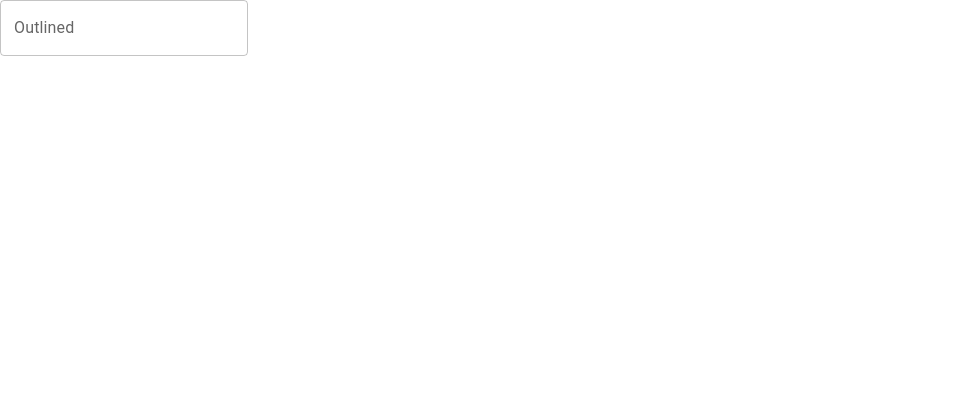
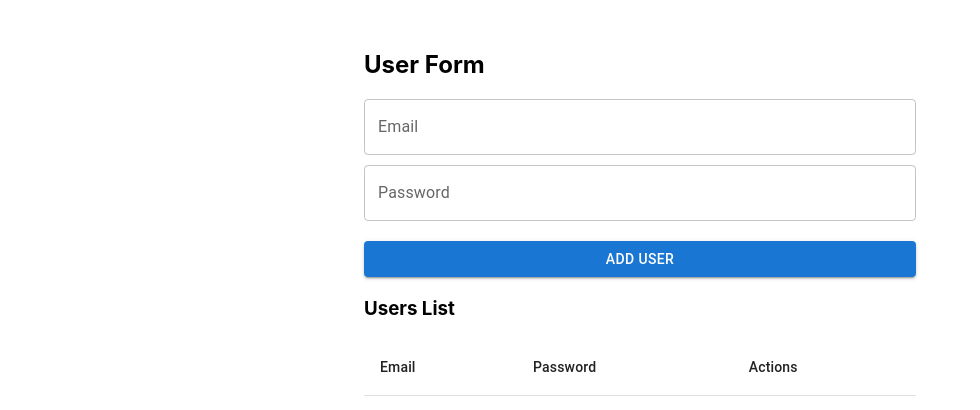
Before and after one commit to kashifharoon10127/CrudApp, a React (Create React App) app: page / in a window 1280 px wide. Shown: the top 410 px of the page, without its empty margins (0-980 px from the left). Built offline with nearby package versions, Linux system fonts and the light colour scheme.

Commit message:
done all

```diff
--- a/package.json
+++ b/package.json
@@ -5,6 +5,7 @@
   "dependencies": {
     "@emotion/react": "^11.13.3",
     "@emotion/styled": "^11.13.0",
+    "@mui/icons-material": "^6.1.7",
     "@mui/material": "^6.1.7",
     "@testing-library/jest-dom": "^5.17.0",
     "@testing-library/react": "^13.4.0",
--- a/src/App.js
+++ b/src/App.js
@@ -1,11 +1,115 @@
-import logo from './logo.svg';
-import './App.css';
-import { Form } from './Components/Form';
+import React, { useState } from "react";
+import {
+  Container,
+  TextField,
+  Button,
+  Table,
+  TableBody,
+  TableCell,
+  TableHead,
+  TableRow,
+  IconButton,
+} from "@mui/material";
+import { Delete, Edit } from "@mui/icons-material";
 
-function App() {
+const App = () => {
+  const [email, setEmail] = useState("");
+  const [password, setPassword] = useState("");
+  const [users, setUsers] = useState([]);
+  const [editIndex, setEditIndex] = useState(-1);
+
+
+  const handleSubmit = (e) => {
+    e.preventDefault();
+    if (editIndex === -1) {
+      // Add new user
+      setUsers([...users, { email, password }]);
+    } else {
+      // Update existing user
+      const updatedUsers = [...users];
+      updatedUsers[editIndex] = { email, password };
+      setUsers(updatedUsers);
+      setEditIndex(-1);
+    }
+    setEmail("");
+    setPassword("");
+  };
+
+  // Edit user
+  const handleEdit = (index) => {
+    setEditIndex(index);
+    setEmail(users[index].email);
+    setPassword(users[index].password);
+  };
+
+  // Delete user
+  const handleDelete = (index) => {
+    const updatedUsers = users.filter((_, i) => i !== index);
+    setUsers(updatedUsers);
+  };
+
   return (
-<Form/>
+    <Container maxWidth="sm" style={{ marginTop: "50px" }}>
+      <h2>User Form</h2>
+      {/* Form */}
+      <form onSubmit={handleSubmit} style={{ marginBottom: "20px" }}>
+        <TextField
+          label="Email"
+          variant="outlined"
+          fullWidth
+          value={email}
+          onChange={(e) => setEmail(e.target.value)}
+          style={{ marginBottom: "10px" }}
+        />
+        <TextField
+          label="Password"
+          type="password"
+          variant="outlined"
+          fullWidth
+          value={password}
+          onChange={(e) => setPassword(e.target.value)}
+          style={{ marginBottom: "10px" }}
+        />
+        <Button
+          type="submit"
+          variant="contained"
+          color="primary"
+          fullWidth
+          style={{ marginTop: "10px" }}
+        >
+          {editIndex === -1 ? "Add User" : "Update User"}
+        </Button>
+      </form>
+
+      {/* Users List */}
+      <h3>Users List</h3>
+      <Table>
+        <TableHead>
+          <TableRow>
+            <TableCell>Email</TableCell>
+            <TableCell>Password</TableCell>
+            <TableCell>Actions</TableCell>
+          </TableRow>
+        </TableHead>
+        <TableBody>
+          {users.map((user, index) => (
+            <TableRow key={index}>
+              <TableCell>{user.email}</TableCell>
+              <TableCell>{user.password}</TableCell>
+              <TableCell>
+                <IconButton color="primary" onClick={() => handleEdit(index)}>
+                  <Edit />
+                </IconButton>
+                <IconButton color="secondary" onClick={() => handleDelete(index)}>
+                  <Delete />
+                </IconButton>
+              </TableCell>
+            </TableRow>
+          ))}
+        </TableBody>
+      </Table>
+    </Container>
   );
-}
+};
 
 export default App;
--- a/src/Components/Form/index.jsx
+++ /dev/null
@@ -1,9 +0,0 @@
-import { TextField } from "@mui/material"
-
-export const Form=()=>{
-    // return <h1>Hello</h1>
-    return (
-        <TextField id="outlined-basic" label="Outlined" variant="outlined" />
-
-    )
-}
--- a/src/Components/View/index.jsx
+++ /dev/null
@@ -1,3 +0,0 @@
-export const View=()=>{
-    return <h1>View Data</h1>
-}
--- a/src/index.js
+++ b/src/index.js
@@ -1,17 +1,7 @@
-import React from 'react';
-import ReactDOM from 'react-dom/client';
-import './index.css';
-import App from './App';
-import reportWebVitals from './reportWebVitals';
+import React from "react";
+import ReactDOM from "react-dom/client";
+import App from "./App"; // Correct import path
+import "./index.css"; // Optional, if you have styles
 
-const root = ReactDOM.createRoot(document.getElementById('root'));
-root.render(
-  <React.StrictMode>
-    <App />
-  </React.StrictMode>
-);
-
-// If you want to start measuring performance in your app, pass a function
-// to log results (for example: reportWebVitals(console.log))
-// or send to an analytics endpoint. Learn more: https://bit.ly/CRA-vitals
-reportWebVitals();
+const root = ReactDOM.createRoot(document.getElementById("root"));
+root.render(<App />);
```
Also changed, not shown: 1 other file (tests, documents, lock files or other folders).
